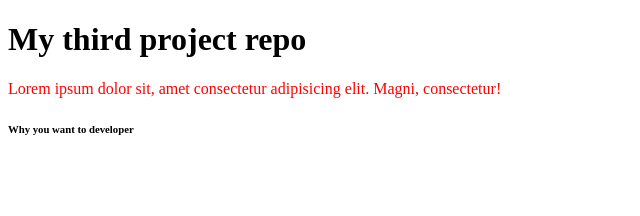
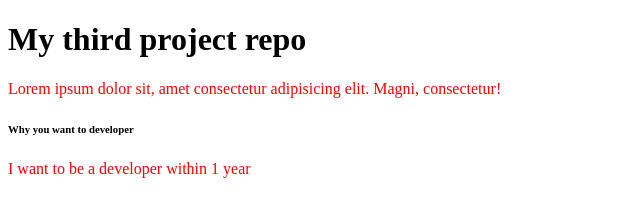
Before and after one commit to runelahmed/my-third-project-repo, a plain HTML site: page index.html in a window 1280 px wide. Shown: the whole page, without its empty margins (0-640 px from the left). Drawn offline with Linux system fonts and the light colour scheme.

Commit message:
add paragraph

```diff
--- a/index.html
+++ b/index.html
@@ -11,5 +11,6 @@
  <h1>My third project repo</h1>
  <p>Lorem ipsum dolor sit, amet consectetur adipisicing elit. Magni, consectetur!</p>
  <h6>Why you want to developer</h6>
+ <p>I want to be a developer within 1 year</p>
 </body>
 </html>
```
